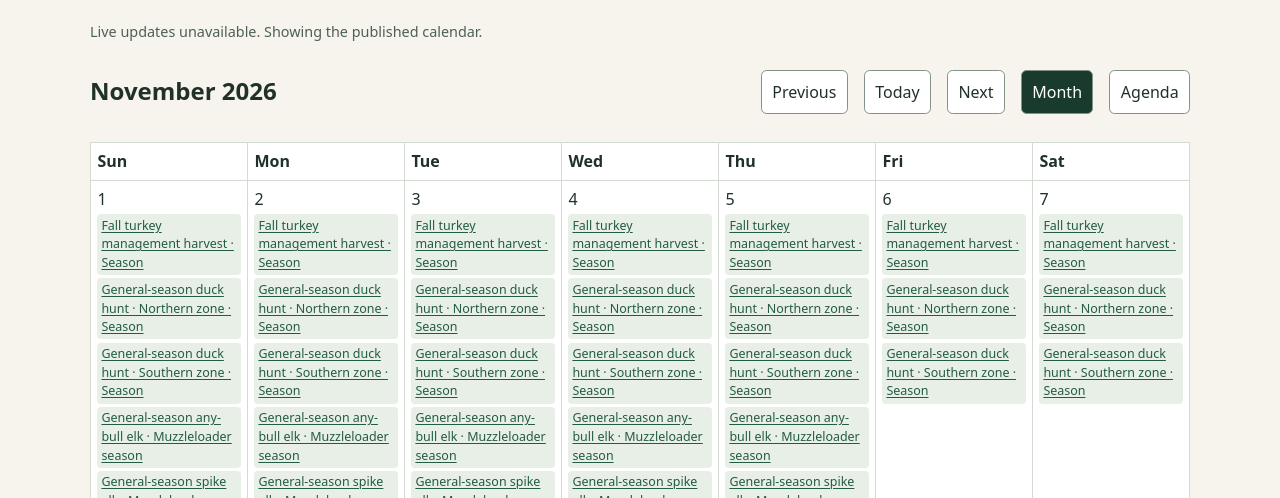
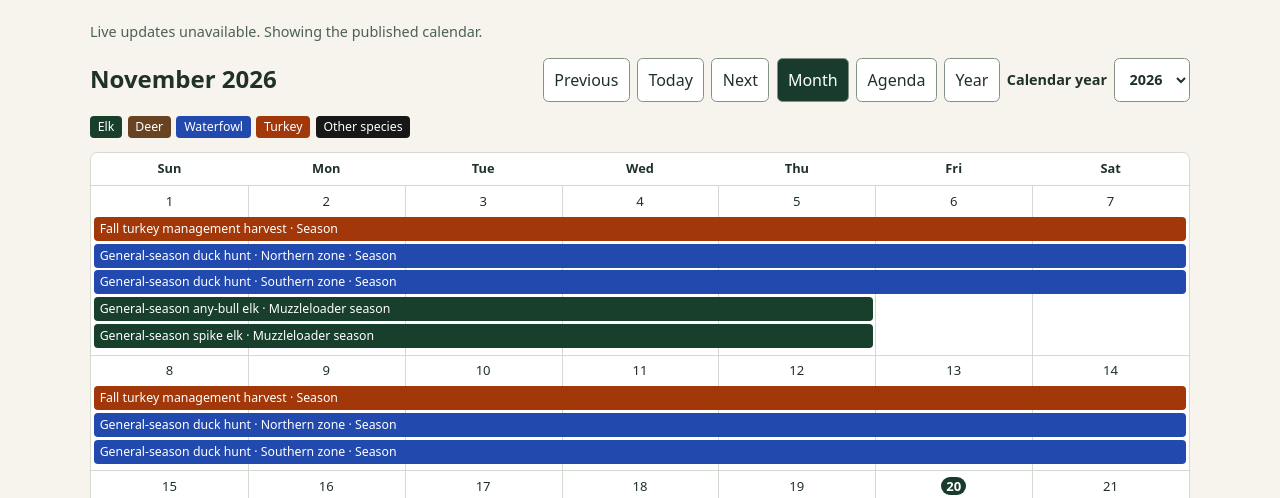
Before and after one commit to camdenhatch/utah-hunting-calendar, a plain HTML site: page index.html in a window 1280 px wide. Both pictures are taken after a click on the link "Calendar". Shown: the part 286-784 px from the top of the page. Drawn offline with Linux system fonts and the light colour scheme; no server answers.

Commit message:
Add files via upload

```diff
--- a/app.js
+++ b/app.js
@@ -200,62 +200,150 @@ function eventList(events, showExport = false) {
   return list;
 }
 
-function calendar() {
-  const monthKey = month.toISOString().slice(0, 7);
+const weekdays = ['Sun', 'Mon', 'Tue', 'Wed', 'Thu', 'Fri', 'Sat'];
+const dateKey = value => value.toISOString().slice(0, 10);
+
+function weekSegments(events, dates) {
+  const lanes = [];
+  return events.flatMap(event => {
+    const start = dates.findIndex(date => date && date >= event.start && date <= (event.end || event.start));
+    if (start < 0) return [];
+    let end = start;
+    while (dates[end + 1] && dates[end + 1] <= (event.end || event.start)) end++;
+    const mask = ((1 << (end - start + 1)) - 1) << start;
+    let lane = lanes.findIndex(used => !(used & mask));
+    if (lane < 0) lane = lanes.push(0) - 1;
+    lanes[lane] |= mask;
+    return [{ event, start, end, lane }];
+  });
+}
+
+function yearOverview(year, events) {
+  const grid = element('div', '', { class: 'year-grid' });
+  for (let index = 0; index < 12; index++) {
+    const first = new Date(Date.UTC(year, index));
+    const last = new Date(Date.UTC(year, index + 1, 0));
+    const firstKey = dateKey(first);
+    const lastKey = dateKey(last);
+    const monthly = events.filter(event => event.start <= lastKey && (event.end || event.start) >= firstKey);
+    const name = new Intl.DateTimeFormat('en-US', { month: 'long', timeZone: 'UTC' }).format(first);
+    const tile = element('button', '', { class: 'year-month', 'aria-label': name + ' ' + year +
+      ', ' + monthly.length + ' matching events' });
+    tile.append(element('strong', name), element('span', monthly.length + (monthly.length === 1 ? ' event' : ' events')));
+    tile.onclick = () => { month = first; mode = 'Month'; render(); byId('calendar-month-title').focus(); };
+    grid.append(tile);
+  }
+  return grid;
+}
+
+function monthGrid(events, opportunities) {
+  const grid = element('section', '', { class: 'month-grid', 'aria-label': monthFormat.format(month) });
+  const header = element('div', '', { class: 'weekdays', 'aria-hidden': 'true' });
+  for (const name of weekdays) header.append(element('span', name));
+  grid.append(header);
   const year = month.getUTCFullYear();
   const index = month.getUTCMonth();
-  const last = new Date(Date.UTC(year, index + 1, 0)).toISOString().slice(0, 10);
-  const first = monthKey + '-01';
-  const ids = new Set(filtered().map(item => item.id));
-  const events = data.events.filter(event =>
-    ids.has(event.opportunityId) && event.start <= last && (event.end || event.start) >= first);
-  const bar = element('div', '', { class: 'toolbar' });
+  const offset = month.getUTCDay();
+  const count = new Date(Date.UTC(year, index + 1, 0)).getUTCDate();
+  for (let slot = 0; slot < offset + count; slot += 7) {
+    const dates = weekdays.map((_, column) => {
+      const day = slot + column - offset + 1;
+      return day < 1 || day > count ? null : dateKey(new Date(Date.UTC(year, index, day)));
+    });
+    const weekStart = dates.find(Boolean);
+    const week = element('div', '', { class: 'calendar-week', role: 'group',
+      'aria-label': 'Week starting ' + formatDate(weekStart) });
+    const background = element('div', '', { class: 'week-background', 'aria-hidden': 'true' });
+    for (const date of dates) background.append(element('span', '', date ? {} : { class: 'outside-month' }));
+    week.append(background);
+    dates.forEach((date, column) => {
+      if (!date) return;
+      const number = element('time', String(Number(date.slice(-2))), { datetime: date, class: 'day-number' });
+      number.style.gridColumn = column + 1;
+      if (date === today) number.setAttribute('aria-current', 'date');
+      week.append(number);
+    });
+    for (const { event, start, end, lane } of weekSegments(events, dates)) {
+      const opportunity = opportunities.get(event.opportunityId);
+      const label = opportunity.title + ' · ' + event.label;
+      const bar = link(label, '#hunt/' + opportunity.id);
+      bar.className = 'event-bar';
+      bar.dataset.species = opportunity.species;
+      bar.title = label + ' · ' + eventDate(event);
+      bar.setAttribute('aria-label', bar.title);
+      bar.style.gridColumn = (start + 1) + ' / ' + (end + 2);
+      bar.style.gridRow = lane + 2;
+      week.append(bar);
+    }
+    grid.append(week);
+  }
+  return grid;
+}
+
+function calendar() {
+  const year = month.getUTCFullYear();
+  const index = month.getUTCMonth();
+  const first = dateKey(month);
+  const last = dateKey(new Date(Date.UTC(year, index + 1, 0)));
+  const opportunities = new Map(filtered().map(item => [item.id, item]));
+  const events = data.events.filter(event => opportunities.has(event.opportunityId));
+  const monthly = events.filter(event => event.start <= last && (event.end || event.start) >= first);
+  const bar = element('div', '', { class: 'toolbar calendar-toolbar' });
   const controls = element('div', '', { class: 'toolbar' });
+  const shift = amount => {
+    month = mode === 'Year' ? new Date(Date.UTC(year + amount, index))
+      : new Date(Date.UTC(year, index + amount));
+  };
   const actions = [
-    ['Previous', () => { month = new Date(Date.UTC(year, index - 1)); }],
+    ['Previous', () => shift(-1)],
     ['Today', () => { month = new Date(today.slice(0, 7) + '-01T00:00:00Z'); }],
-    ['Next', () => { month = new Date(Date.UTC(year, index + 1)); }],
-    ['Month', () => { mode = 'Month'; }],
-    ['Agenda', () => { mode = 'Agenda'; }]
+    ['Next', () => shift(1)],
+    ...['Month', 'Agenda', 'Year'].map(view => [view, () => { mode = view; }])
   ];
   for (const [label, action] of actions) {
     const button = element('button', label, { id: 'calendar-' + label });
-    if (label === 'Month' || label === 'Agenda') button.setAttribute('aria-pressed', String(mode === label));
+    if (['Month', 'Agenda', 'Year'].includes(label)) button.setAttribute('aria-pressed', String(mode === label));
+    if (label === 'Previous' || label === 'Next') {
+      button.setAttribute('aria-label', label + (mode === 'Year' ? ' year' : ' month'));
+    }
     button.onclick = () => { action(); render(); byId(button.id).focus(); };
     controls.append(button);
   }
-  bar.append(element('h2', monthFormat.format(month)), controls);
+  const yearLabel = element('label', 'Calendar year', { class: 'calendar-year-label' });
+  const picker = element('select', '', { id: 'calendar-year-picker' });
+  const years = new Set([Number(today.slice(0, 4)), year]);
+  for (const event of data.events) {
+    const start = Number(event.start.slice(0, 4));
+    const end = Number((event.end || event.start).slice(0, 4));
+    for (let value = start; value <= end; value++) years.add(value);
+  }
+  for (const value of [...years].sort((a, b) => a - b)) picker.append(element('option', String(value)));
+  picker.value = String(year);
+  picker.onchange = () => {
+    month = new Date(Date.UTC(Number(picker.value), index));
+    render();
+    byId(picker.id).focus();
+  };
+  yearLabel.append(picker);
+  controls.append(yearLabel);
+  bar.append(element('h2', mode === 'Year' ? String(year) : monthFormat.format(month),
+    { id: 'calendar-month-title', tabindex: '-1' }), controls);
   content.append(bar);
-  if (mode === 'Agenda') {
-    content.append(eventList(events));
+  if (mode === 'Year') {
+    content.append(yearOverview(year, events));
     return;
   }
-  const scroll = element('div', '', { class: 'calendar-scroll', tabindex: '0', 'aria-label': 'Month grid' });
-  const table = element('table', '', { 'aria-label': monthFormat.format(month) });
-  const header = table.createTHead().insertRow();
-  for (const day of ['Sun', 'Mon', 'Tue', 'Wed', 'Thu', 'Fri', 'Sat']) {
-    header.append(element('th', day, { scope: 'col' }));
+  if (mode === 'Agenda') {
+    content.append(eventList(monthly));
+    return;
   }
-  const body = table.createTBody();
-  const offset = month.getUTCDay();
-  const days = Number(last.slice(-2));
-  for (let slot = 0; slot < Math.ceil((offset + days) / 7) * 7; slot++) {
-    if (slot % 7 === 0) body.insertRow();
-    const cell = body.rows[body.rows.length - 1].insertCell();
-    const day = slot - offset + 1;
-    if (day < 1 || day > days) continue;
-    const key = monthKey + '-' + String(day).padStart(2, '0');
-    const date = element('time', String(day), { datetime: key });
-    if (key === today) date.setAttribute('aria-current', 'date');
-    cell.append(date);
-    for (const event of events.filter(record => record.start <= key && (record.end || record.start) >= key)) {
-      const opportunity = data.opportunities.find(item => item.id === event.opportunityId);
-      cell.append(link(opportunity.title + ' · ' + event.label, '#hunt/' + opportunity.id));
-    }
+  const legend = element('ul', '', { class: 'species-legend', 'aria-label': 'Species colors' });
+  for (const species of ['Elk', 'Deer', 'Waterfowl', 'Turkey', 'Other species']) {
+    const item = element('li', species, { 'data-species': species });
+    legend.append(item);
   }
-  scroll.append(table);
-  content.append(scroll);
-  if (!events.length) content.append(element('p', 'No matching events this month.'));
+  content.append(legend, monthGrid(monthly, opportunities));
+  if (!monthly.length) content.append(element('p', 'No matching events this month.'));
 }
 
 function opportunityList(items) {
--- a/style.css
+++ b/style.css
@@ -23,14 +23,38 @@ label>*{width:100%}
 .cards{list-style:none;padding:0;display:grid;gap:.65rem}
 .cards li,.detail{padding:1rem;background:white;border:1px solid var(--line);border-radius:.45rem}
 .cards p{margin:.25rem 0;color:var(--muted)}
-.calendar-scroll{overflow:auto;margin-top:1rem}
-table{border-collapse:collapse;width:100%;min-width:650px;table-layout:fixed;background:white}
-th,td{border:1px solid var(--line);padding:.4rem;text-align:left;vertical-align:top}
-td{height:5rem}
-td a{display:block;background:#e7efe6;border-radius:.25rem;margin:.2rem 0;padding:.15rem .25rem;font-size:.78rem;overflow-wrap:anywhere}
 .detail dl{display:grid;grid-template-columns:max-content 1fr;gap:.4rem 1rem}
 .detail dt{font-weight:650}.detail dd{margin:0}
 @media(max-width:660px){#filters:not([hidden]){grid-template-columns:1fr 1fr}.masthead .wrap{gap:0}.masthead nav{width:100%}.detail dl{grid-template-columns:1fr}.detail dd{margin-bottom:.6rem}}
 .planner-controls{display:grid;grid-template-columns:2fr repeat(3,1fr);gap:.85rem}
 .planner-controls>*{min-width:0}
 @media(max-width:660px){.planner-controls{grid-template-columns:1fr 1fr}.planner-controls label:first-child{grid-column:1/-1}}
+
+.calendar-toolbar h2{margin:.5rem 0}
+.calendar-toolbar .toolbar{justify-content:flex-start;gap:.45rem}
+.calendar-year-label{display:flex;align-items:center;gap:.45rem}
+.calendar-year-label select{width:auto}
+.species-legend{display:flex;flex-wrap:wrap;gap:.35rem;list-style:none;padding:0;margin:.85rem 0}
+.species-legend li,.event-bar{background:#171717;color:#fff;border-radius:.25rem}
+.species-legend li{padding:.12rem .48rem;font-size:.77rem}
+[data-species="Elk"]{--species-color:#173f2c}
+[data-species="Deer"]{--species-color:#684323}
+[data-species="Waterfowl"]{--species-color:#2149ae}
+[data-species="Turkey"]{--species-color:#a2380a}
+.species-legend li,.event-bar{background:var(--species-color,#171717)}
+.month-grid{border:1px solid var(--line);border-radius:.45rem;overflow:visible;background:white}
+.weekdays,.calendar-week,.week-background{display:grid;grid-template-columns:repeat(7,minmax(0,1fr))}
+.weekdays span{padding:.42rem .25rem;text-align:center;font-size:.8rem;font-weight:650}
+.calendar-week{position:relative;isolation:isolate;border-top:1px solid var(--line);grid-template-rows:1.6rem;grid-auto-rows:1.5rem;row-gap:.18rem;min-height:3.65rem;padding:.12rem 0 .4rem;align-content:start}
+.week-background{position:absolute;inset:0;z-index:-1;pointer-events:none}
+.week-background span+span{border-left:1px solid var(--line)}
+.outside-month{background:#f1f2ed}
+.day-number{grid-row:1;justify-self:center;align-self:center;font-size:.82rem;line-height:1.4;padding:0 .32rem}
+.day-number[aria-current]{background:var(--green);color:white;border-radius:1rem;font-weight:700}
+.event-bar{display:block;margin:0 .17rem;padding:.19rem .37rem;line-height:1.12rem;font-size:.77rem;text-decoration:none;overflow:hidden;white-space:nowrap;text-overflow:ellipsis;min-width:0}
+.event-bar:hover{text-decoration:underline}
+.year-grid{display:grid;grid-template-columns:repeat(4,minmax(0,1fr));gap:.55rem;margin-top:.85rem}
+.year-month{display:grid;text-align:left;gap:.2rem;padding:.72rem;background:white;border-color:var(--line)}
+.year-month span{font-size:.8rem;color:var(--muted)}
+.year-month:hover{border-color:var(--green)}
+@media(max-width:660px){.year-grid{grid-template-columns:repeat(2,minmax(0,1fr))}.event-bar{padding-inline:.18rem;margin-inline:.09rem;font-size:.7rem}}
```
Also changed, not shown: index.html (+2 -2 lines).
